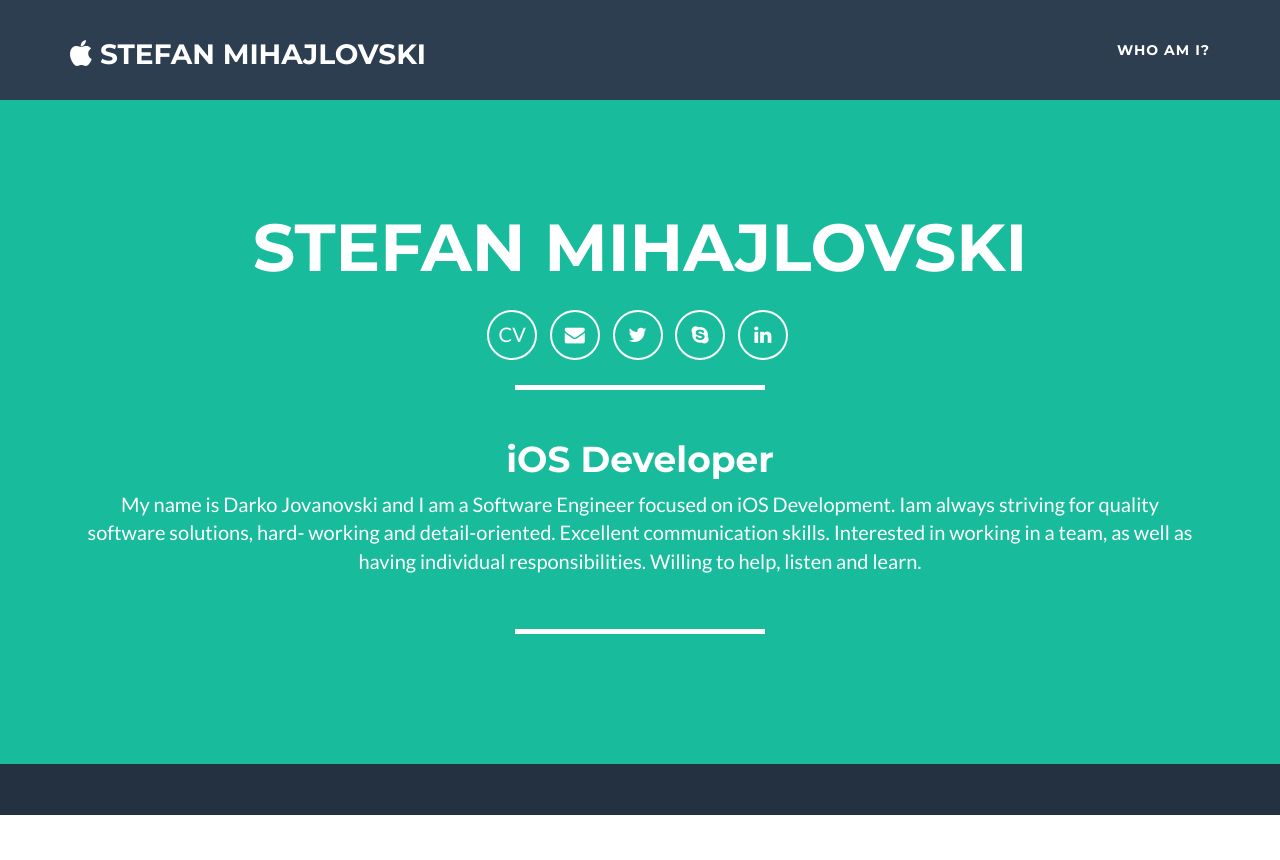
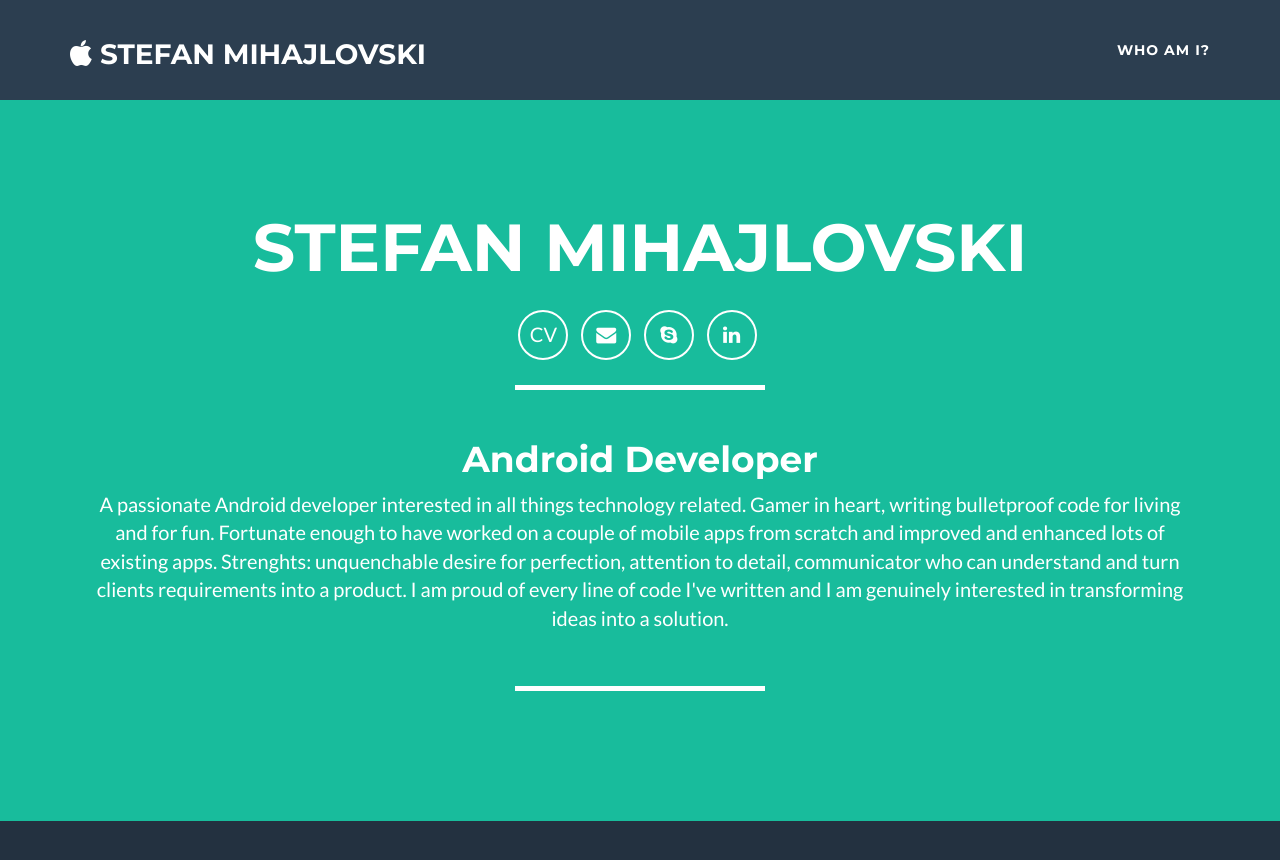
Before and after one commit to smihajlovski/smihajlovski.github.io, a website: page index.html in a window 1280 px wide. Before the commit the page ends 815 px from the top, so only its background shows below. Drawn offline with nearby package versions, Linux system fonts and the light colour scheme.

Commit message:
Changed Description, not Darko anymore

```diff
--- a/index.html
+++ b/index.html
@@ -70,24 +70,24 @@
                                         <a href="cv.pdf" class="btn-social btn-outline">CV</a>
                                     </li>
                                                                         <li>
-                                     <a href="mailto:djovanovski92@gmail.com" class="btn-social btn-outline"><i class="fa fa-fw fa-envelope"></i></a>
+                                     <a href="mailto:smihajlovski.developer@gmail.com" class="btn-social btn-outline"><i class="fa fa-fw fa-envelope"></i></a>
                                     </li>
                                     <li>
-                                        <a href="https://twitter.com/darezinho" class="btn-social btn-outline"><i class="fa fa-fw fa-twitter"></i></a>
+                                        <a href="skype:stefan-mihajlovski?add" class="btn-social btn-outline"><i class="fa fa-fw fa-skype"></i></a>
                                     </li>
 
                                     <li>
-                                        <a href="skype:djovanovski92?add" class="btn-social btn-outline"><i class="fa fa-fw fa-skype"></i></a>
-                                    </li>
-
-                                    <li>
-                                        <a href="https://www.linkedin.com/in/djovanovski" class="btn-social btn-outline"><i class="fa fa-fw fa-linkedin"></i></a>
+                                        <a href="https://www.linkedin.com/in/stefan-mihajlovski-289b9082/" class="btn-social btn-outline"><i class="fa fa-fw fa-linkedin"></i></a>
                                     </li>
                                 </ul>
                         <hr class="star-light">
                 <div class="col-lg-12 text-center">
-                    <h1>iOS Developer</h2>
-                    <p>My name is Darko Jovanovski and I am a Software Engineer focused on iOS Development. Iam always striving for quality software solutions, hard- working and detail-oriented. Excellent communication skills. Interested in working in a team, as well as having individual responsibilities. Willing to help, listen and learn.</br></br></p>
+                    <h1>Android Developer</h2>
+                    <p>A passionate Android developer interested in all things technology related. Gamer in heart, writing bulletproof code for living and for fun. Fortunate enough to have worked on a couple of mobile apps from scratch and improved and enhanced lots of existing apps.
+
+					Strenghts: unquenchable desire for perfection, attention to detail, communicator who can understand and turn clients requirements into a product.
+
+					I am proud of every line of code I've written and I am genuinely interested in transforming ideas into a solution.</br></br></p>
 
                     <hr class="star-light">
                 </div>
```
